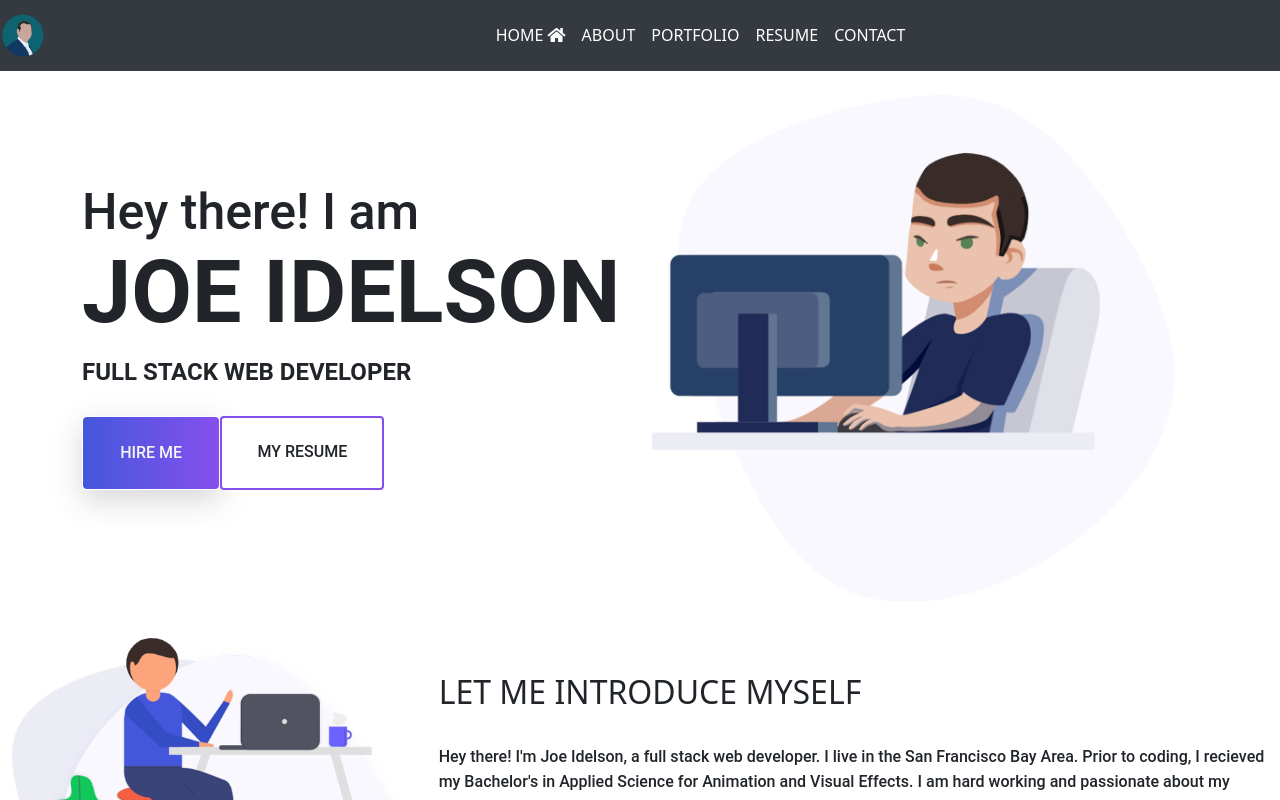
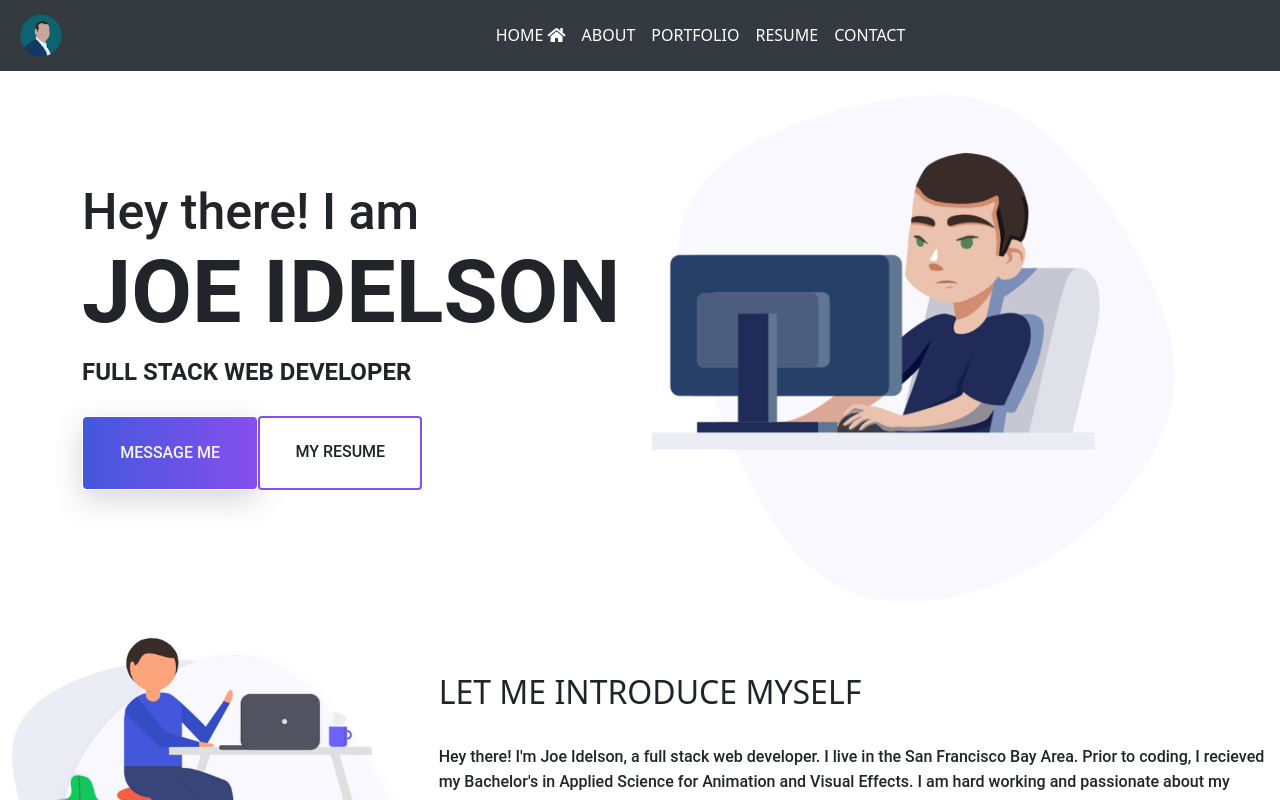
Before and after one commit to jidelson/my-website-old, a React (Create React App) app in the folder client/: page / in a window 1280 px wide. Shown: the top 800 px of the page. Built offline with nearby package versions, Linux system fonts and the light colour scheme.

Commit message:
fixed logo spacing

```diff
--- a/client/src/components/layout/Navbar.js
+++ b/client/src/components/layout/Navbar.js
@@ -9,7 +9,7 @@ function Navbar() {
     <NavContainer>
       <nav className="navbar navbar-expand-lg">
         <Link to="/" className="navbar-brand">
-            <img src={logo} alt="logo" style={{ width: "45px" }} />
+          <img src={logo} alt="logo" style={{ width: "45px", marginLeft: "40%"}} />
         </Link>
         <button
           className="navbar-toggler"
--- a/client/src/components/pages/Home.js
+++ b/client/src/components/pages/Home.js
@@ -37,7 +37,7 @@ function Home() {
                             <h4 className="jobTitle text-uppercase">Full Stack Web Developer</h4>
                             <div className="site-buttons">
                                 <div className="d-flex flex-row">
-                                    <Link className="btn button primary-button mr-4 text-uppercase" to="/contact">Hire Me</Link>
+                                    <Link className="btn button primary-button mr-4 text-uppercase" to="/contact">Message Me</Link>
                                     <Link className="btn button secondary-button text-uppercase" to="/resume">My Resume</Link>
                                 </div>
                             </div>
@@ -65,10 +65,13 @@ function Home() {
                         <div className="paragraph py-4">
                         <p className="para">
                             Hey there! I'm Joe Idelson, a full stack web developer.
-                            I live in the San Francisco Bay Area. Prior to coding, I recieved my Bachelor's in Applied Science for Animation and Visual Effects. I am hard working and passionate about my work. I am always looking for ways to improve.
+                            I live in the San Francisco Bay Area. Prior to coding, I recieved my Bachelor's in Applied Science for Animation and Visual Effects.
+                            I am hard working and passionate about my work.
+                            I am always looking for ways to improve.
                         </p>
                         <p className="para">
-                            I graduated from Lambda School, a nine month intensive boot-camp style school, where I was taught the most contemporary techniques and skills for web development. When I am not coding, I enjoy spending time with family and friends, and working on a variety of art projects.
+                            I graduated from Lambda School, a nine month intensive boot-camp style school, where I was taught the most contemporary techniques and skills for web development.
+                            When I am not coding, I enjoy spending time with family and friends, and working on a variety of art projects.
                         </p>
                     </div>
 
```
Lines whose indentation alone changed are shown as unchanged.
